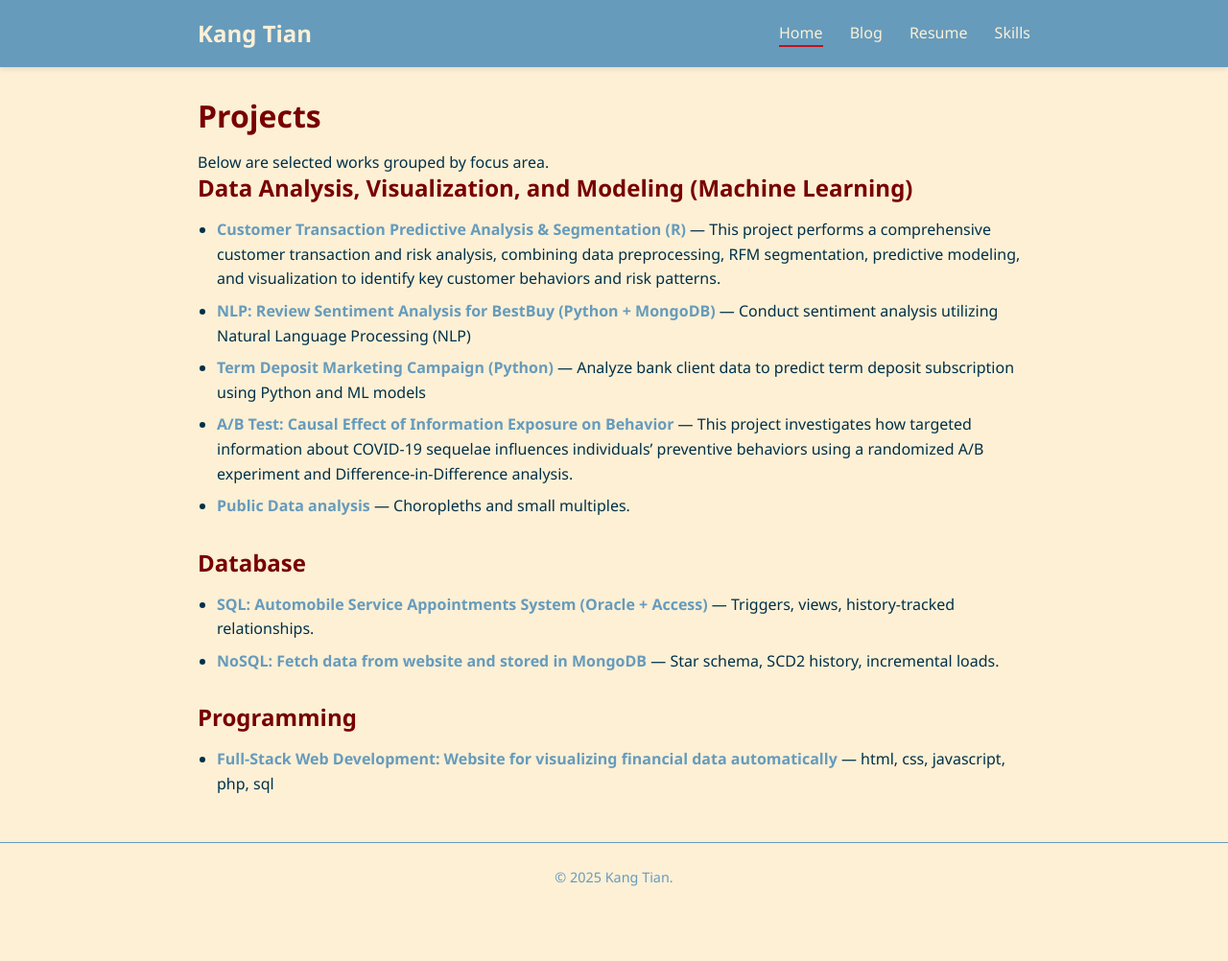
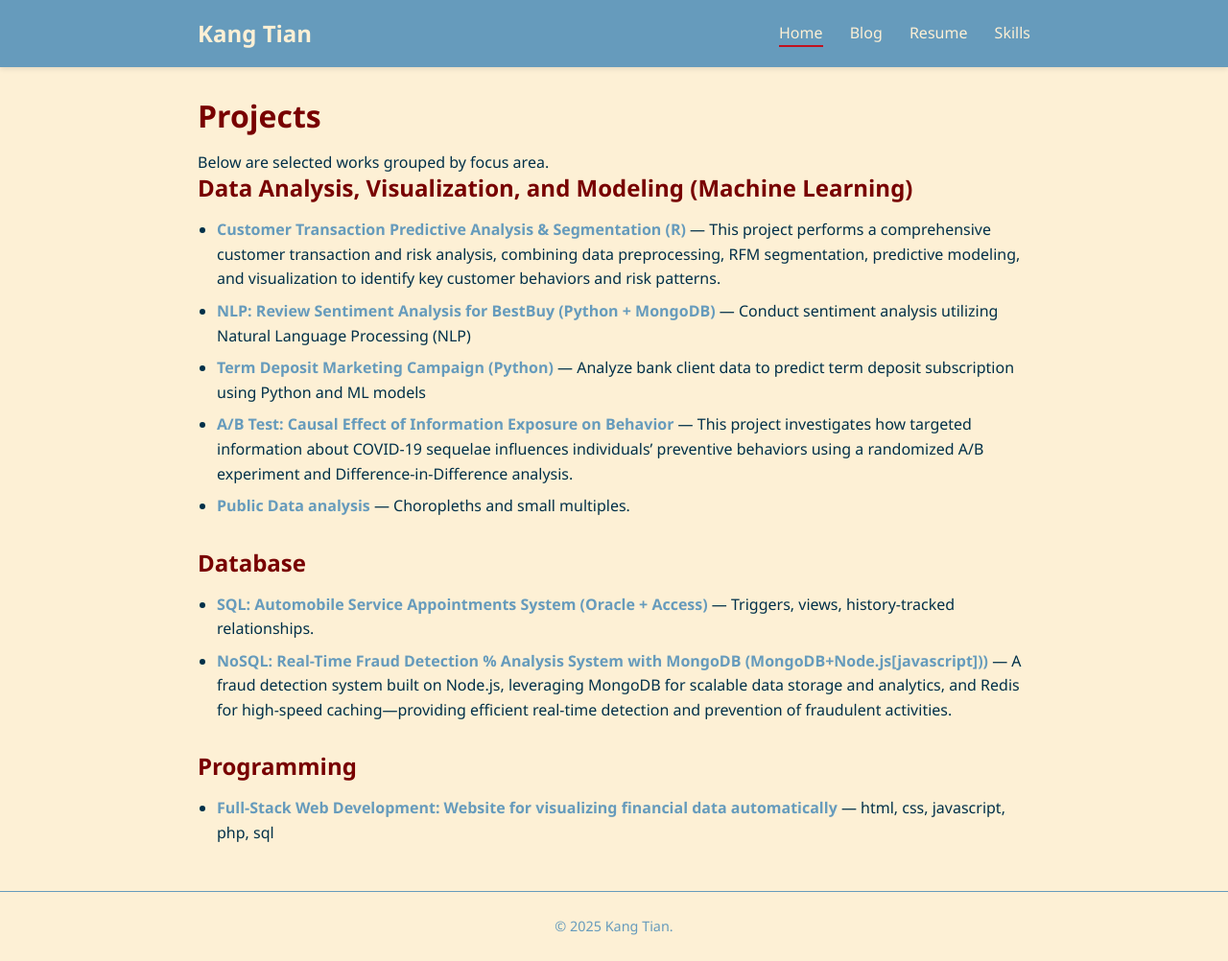
Before and after one commit to kang-tian/kang-tian.github.io, a Jekyll site: the page built from index.md, in a window 1280 px wide. Shown: the whole page at 96% size. Built offline with Jekyll 4.4.1, drawn with Linux system fonts in a browser that asks for light colours; before the commit the page ends 950 px from its top, so only the background shows below that.

Commit message:
Update projects.yml

```diff
--- a/_data/projects.yml
+++ b/_data/projects.yml
@@ -25,9 +25,9 @@ database:
   - name: "SQL: Automobile Service Appointments System (Oracle + Access)"
     url: "https://github.com/kang-tian/service-appointments"
     description: "Triggers, views, history-tracked relationships."
-  - name: "NoSQL: Fetch data from website and stored in MongoDB"
-    url: "/projects/NoSQL-MongoDB-Fetch-Web"
-    description: "Star schema, SCD2 history, incremental loads."
+  - name: "NoSQL: Real-Time Fraud Detection % Analysis System with MongoDB (MongoDB+Node.js[javascript]))"
+    url: "/projects/NoSQL-MongoDB-Fraud-Detection-System/"
+    description: "A fraud detection system built on Node.js, leveraging MongoDB for scalable data storage and analytics, and Redis for high-speed caching—providing efficient real-time detection and prevention of fraudulent activities."
 
 programming:
   - name: "Full-Stack Web Development: Website for visualizing financial data automatically"
```
